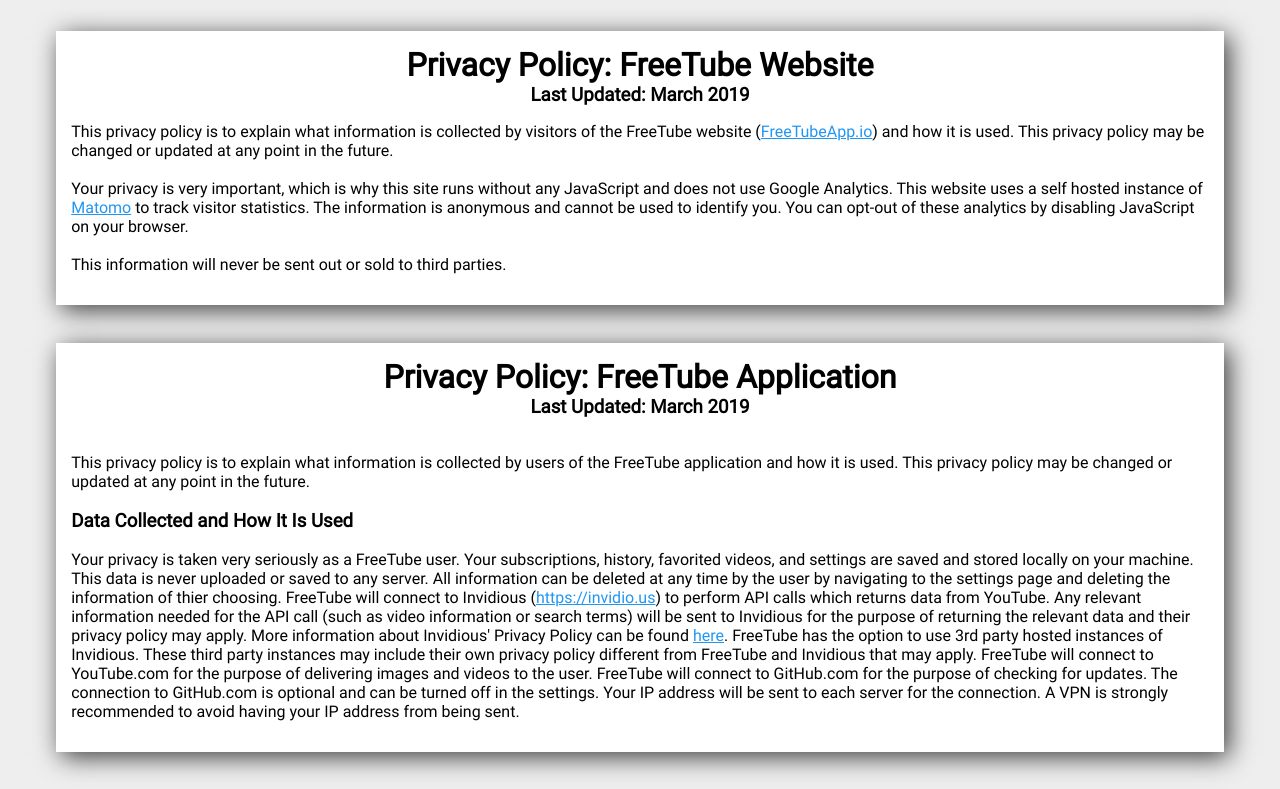
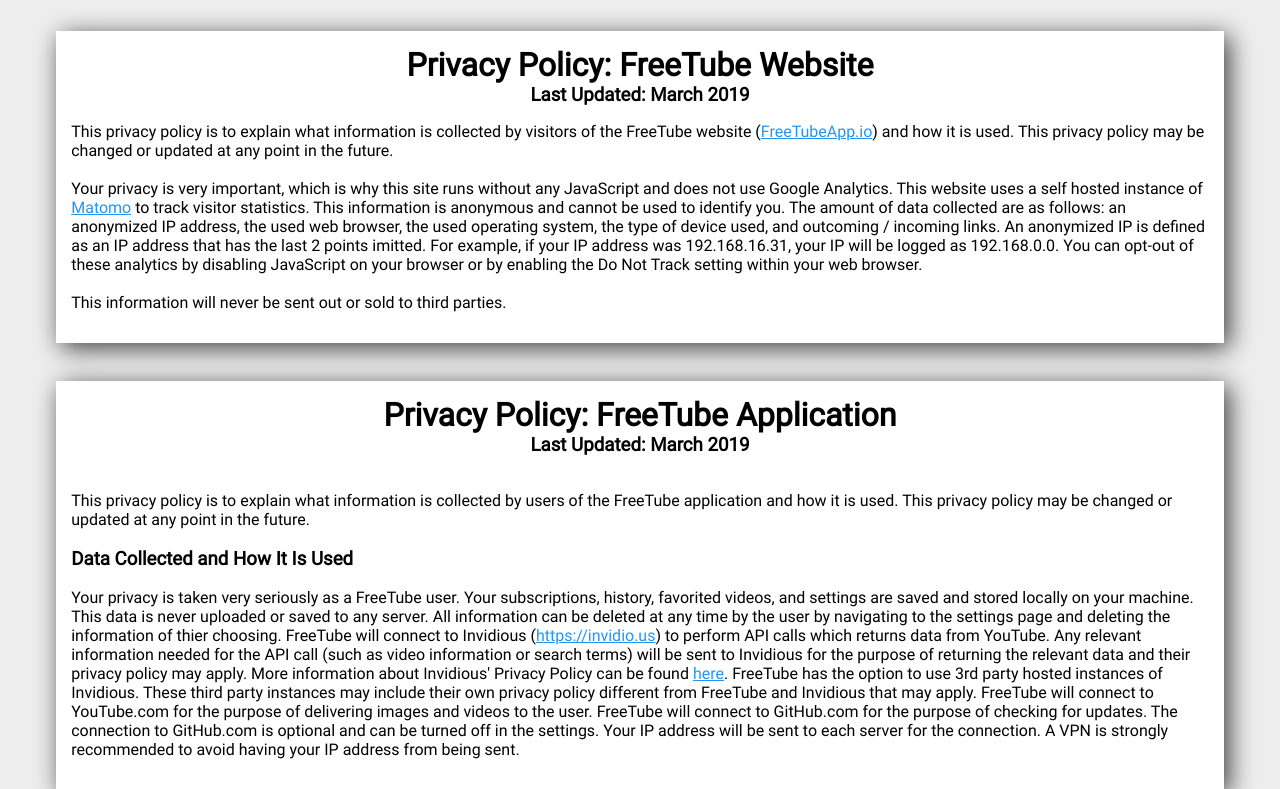
Before and after one commit to FreeTubeApp/FreeTubeApp.io, a PHP site: page /privacy.php in a window 1280 px wide. Shown: the part 534-1323 px from the top of the page. Run offline with PHP 8.4, Linux system fonts and the light colour scheme.

Commit message:
Add more details to privacy policy

```diff
--- a/src/privacy.php
+++ b/src/privacy.php
@@ -5,7 +5,7 @@
   <p>
     This privacy policy is to explain what information is collected by visitors of the FreeTube website (<a href='https://freetubeapp.io'>FreeTubeApp.io</a>) and how it is used.  This privacy policy may be changed or updated at any point in the future.
     <br /><br />
-    Your privacy is very important, which is why this site runs without any JavaScript and does not use Google Analytics.  This website uses a self hosted instance of <a href='https://matomo.org/'>Matomo</a> to track visitor statistics.  The information is anonymous and cannot be used to identify you.  You can opt-out of these analytics by disabling JavaScript on your browser.
+    Your privacy is very important, which is why this site runs without any JavaScript and does not use Google Analytics.  This website uses a self hosted instance of <a href='https://matomo.org/'>Matomo</a> to track visitor statistics.  This information is anonymous and cannot be used to identify you.  The amount of data collected are as follows: an anonymized IP address, the used web browser, the used operating system, the type of device used, and outcoming / incoming links.  An anonymized IP is defined as an IP address that has the last 2 points imitted.  For example, if your IP address was 192.168.16.31, your IP will be logged as 192.168.0.0.  You can opt-out of these analytics by disabling JavaScript on your browser or by enabling the Do Not Track setting within your web browser.
     <br /><br />
     This information will never be sent out or sold to third parties.
   </p>
```
